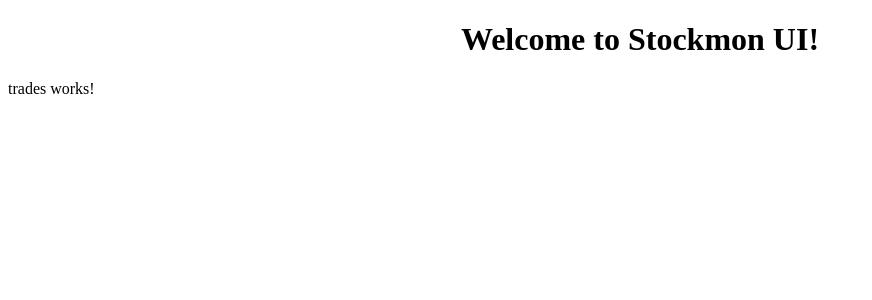
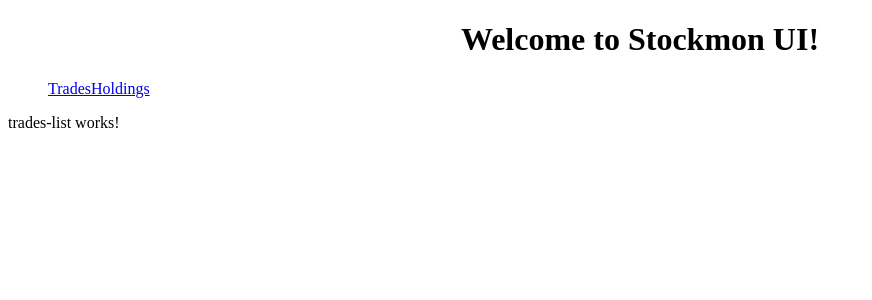
Before and after one commit to gishu/stockmon2-ui, an Angular app: page /trades in a window 1280 px wide. Shown: the top 300 px of the page, without its empty margins (0-872 px from the left). Built offline with nearby package versions, Linux system fonts and the light colour scheme.

Commit message:
Simple nav bar routing to 2 components

```diff
--- a/src/app/app.component.html
+++ b/src/app/app.component.html
@@ -4,4 +4,10 @@
     Welcome to {{ title }}!
   </h1>
 </div>
+<nav>
+  <ul>
+    <a routerLink='/trades'>Trades</a>
+    <a routerLink='/holdings'>Holdings</a>
+  </ul>
+</nav>
 <router-outlet></router-outlet>
--- /dev/null
+++ b/src/app/holdings-list/holdings-list.component.html
@@ -0,0 +1,3 @@
+<p>
+  holdings-list works!
+</p>
--- /dev/null
+++ b/src/app/holdings-list/holdings-list.component.ts
@@ -0,0 +1,15 @@
+import { Component, OnInit } from '@angular/core';
+
+@Component({
+  selector: 'app-holdings-list',
+  templateUrl: './holdings-list.component.html',
+  styleUrls: ['./holdings-list.component.css']
+})
+export class HoldingsListComponent implements OnInit {
+
+  constructor() { }
+
+  ngOnInit() {
+  }
+
+}
--- /dev/null
+++ b/src/app/trades-list/trades-list.component.html
@@ -0,0 +1,3 @@
+<p>
+  trades-list works!
+</p>
--- /dev/null
+++ b/src/app/trades-list/trades-list.component.ts
@@ -0,0 +1,15 @@
+import { Component, OnInit } from '@angular/core';
+
+@Component({
+  selector: 'app-trades-list',
+  templateUrl: './trades-list.component.html',
+  styleUrls: ['./trades-list.component.css']
+})
+export class TradesListComponent implements OnInit {
+
+  constructor() { }
+
+  ngOnInit() {
+  }
+
+}
--- a/src/app/trades/trades.component.html
+++ /dev/null
@@ -1,3 +0,0 @@
-<p>
-  trades works!
-</p>
--- a/src/app/trades/trades.component.ts
+++ /dev/null
@@ -1,15 +0,0 @@
-import { Component, OnInit } from '@angular/core';
-
-@Component({
-  selector: 'mx-trades',
-  templateUrl: './trades.component.html',
-  styleUrls: ['./trades.component.css']
-})
-export class TradesComponent implements OnInit {
-
-  constructor() { }
-
-  ngOnInit() {
-  }
-
-}
```
Also changed, not shown: src/app/app.module.ts (+6 -3 lines), src/app/holdings-list/holdings-list.component.css (added), src/app/trades-list/trades-list.component.css (added), 2 other files (tests, documents, lock files or other folders).
